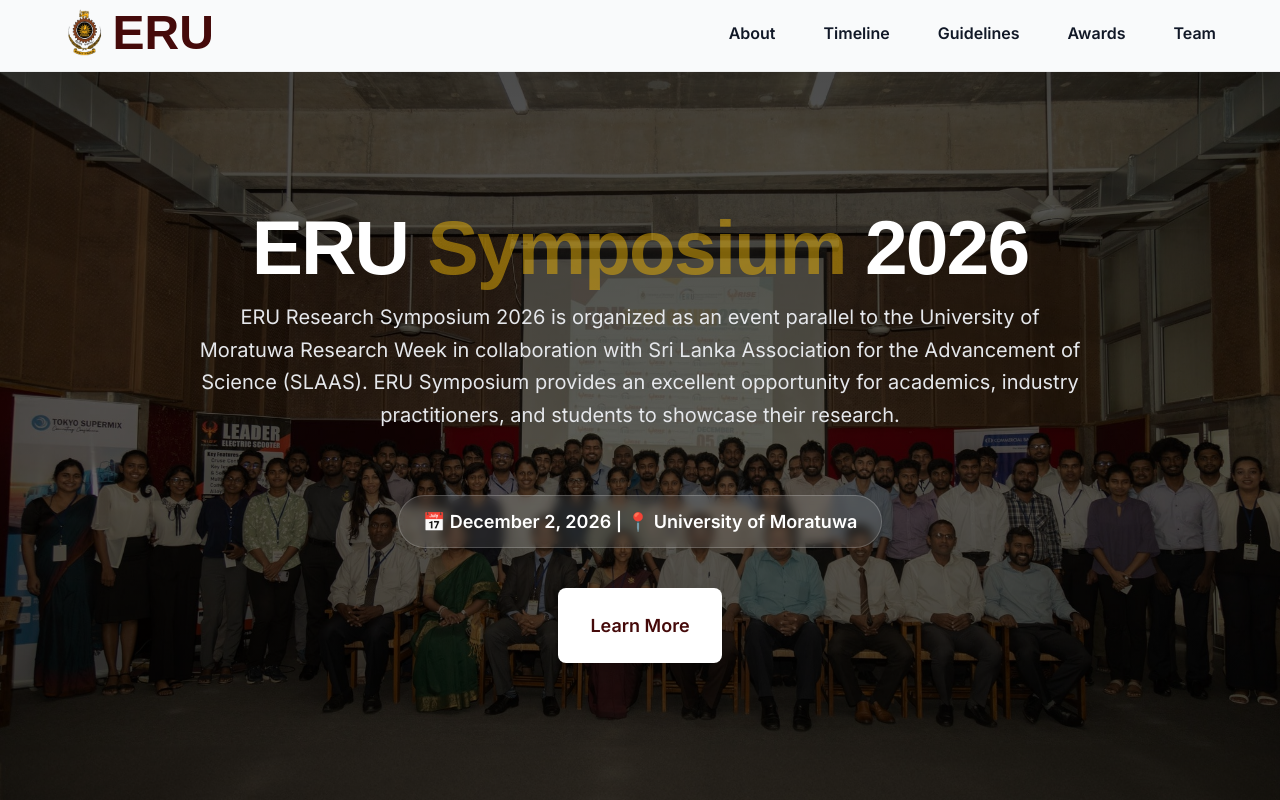
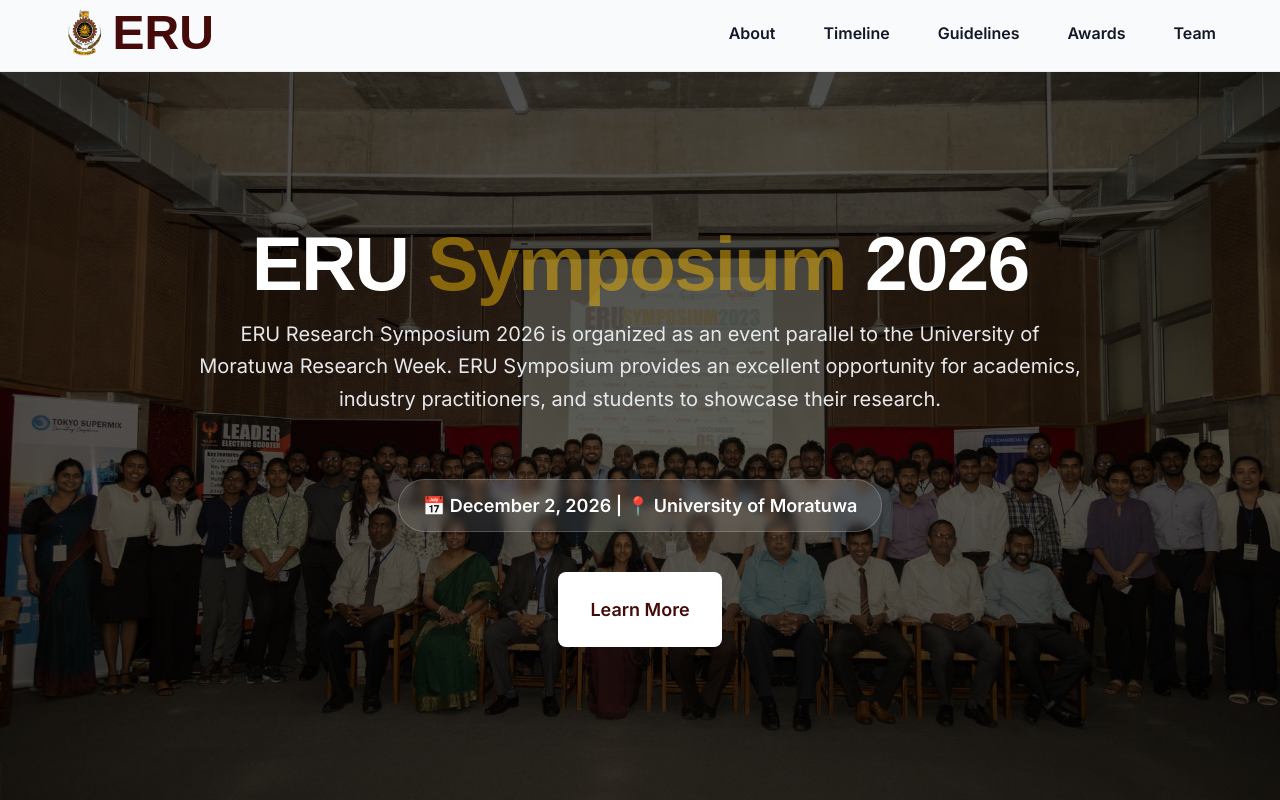
Before and after one commit to specfor/eru-conf, a Next.js app: page / in a window 1280 px wide. Shown: the top 800 px of the page. Built offline with nearby package versions, Linux system fonts and the light colour scheme; a web font is replaced by a local one.

Commit message:
fix:remove collaboration with slass

```diff
--- a/src/components/About.tsx
+++ b/src/components/About.tsx
@@ -18,7 +18,7 @@
           </div>
 
           <p className="about-description text-center">
-            <span className="font-bold text-primary">ERU Research Symposium-2026</span> is organized as an event parallel to the University of Moratuwa Research Week in collaboration with Sri Lanka Association for the Advancement of Science (SLAAS). ERU Symposium provides an excellent opportunity for academics, industry practitioners, and students to showcase their research.
+            <span className="font-bold text-primary">ERU Research Symposium-2026</span> is organized as an event parallel to the University of Moratuwa Research Week. ERU Symposium provides an excellent opportunity for academics, industry practitioners, and students to showcase their research.
           </p>
 
           <div className="grid grid-cols-1 md:grid-cols-3 gap-12 w-full max-w-4xl mt-12">
--- a/src/components/Hero.tsx
+++ b/src/components/Hero.tsx
@@ -13,7 +13,7 @@
             ERU <span className="hero-highlight animate-pulse">Symposium</span> 2026
           </h1>
           <p className="hero-description animate-fade-in-up delay-300">
-            ERU Research Symposium 2026 is organized as an event parallel to the University of Moratuwa Research Week in collaboration with Sri Lanka Association for the Advancement of Science (SLAAS). ERU Symposium provides an excellent opportunity for academics, industry practitioners, and students to showcase their research.
+            ERU Research Symposium 2026 is organized as an event parallel to the University of Moratuwa Research Week. ERU Symposium provides an excellent opportunity for academics, industry practitioners, and students to showcase their research.
           </p>
           <div className="hero-date-badge animate-fade-in-up delay-500">
             📅 December 2, 2026 | 📍 University of Moratuwa
```
